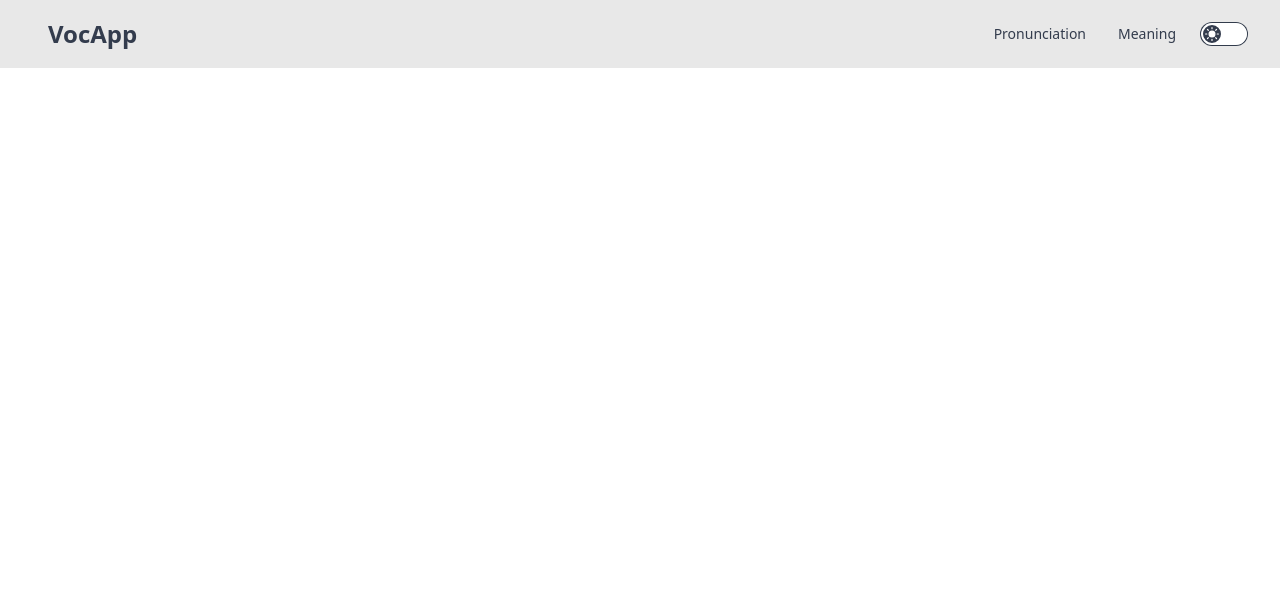
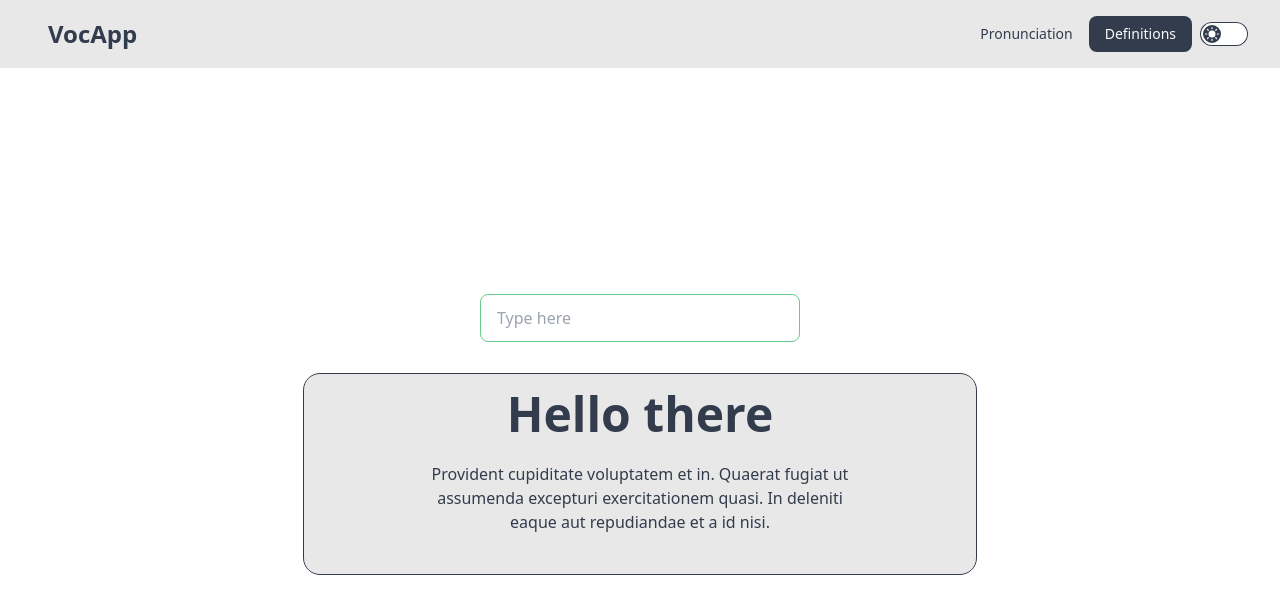
Before and after one commit to aliaydogdu105/vocapp, a React (Vite) app: page /definitions in a window 1280 px wide. Shown: the top 614 px of the page. Built offline with nearby package versions, Linux system fonts and the light colour scheme.

Commit message:
feat: add definitions page

```diff
--- /dev/null
+++ b/src/pages/DefinitionsPage.jsx
@@ -0,0 +1,27 @@
+import React from "react";
+
+const DefinitionsPage = () => {
+  return (
+    <div className="h-[calc(100vh-68px)] flex justify-center items-center flex-col gap-8">
+      <input
+        type="text"
+        placeholder="Type here"
+        className="input input-bordered input-primary w-full max-w-xs"
+      />
+      <div className="hero bg-base-200 max-w-2xl rounded-2xl outline outline-1">
+        <div className="hero-content text-center">
+          <div className="max-w-md">
+            <h1 className="text-5xl font-bold">Hello there</h1>
+            <p className="py-6">
+              Provident cupiditate voluptatem et in. Quaerat fugiat ut assumenda
+              excepturi exercitationem quasi. In deleniti eaque aut repudiandae
+              et a id nisi.
+            </p>
+          </div>
+        </div>
+      </div>
+    </div>
+  );
+};
+
+export default DefinitionsPage;
--- a/src/pages/MainLayoutPage.jsx
+++ b/src/pages/MainLayoutPage.jsx
@@ -3,6 +3,7 @@ import ThemeButton from "../components/ThemeButton";
 import { useState, useEffect } from "react";
 import PronunciationPage from "./PronunciationPage";
 import { NavLink, Route, Routes } from "react-router-dom";
+import DefinitionsPage from "./DefinitionsPage";
 
 const Navbar = () => {
   const [isdark, setIsdark] = useState(
@@ -61,7 +62,7 @@ const Navbar = () => {
                   <NavLink to="/pronunciation">Pronunciation</NavLink>
                 </li>
                 <li>
-                  <NavLink to="/meaning">Meaning</NavLink>
+                  <NavLink to="/definitions">Definitions</NavLink>
                 </li>
               </ul>
             </div>
@@ -71,6 +72,7 @@ const Navbar = () => {
           <Routes>
             <Route path="/" element={<PronunciationPage />} />
             <Route path="/pronunciation" element={<PronunciationPage />} />
+            <Route path="/definitions" element={<DefinitionsPage />} />
           </Routes>
         </div>
         <div className="drawer-side">
@@ -85,7 +87,7 @@ const Navbar = () => {
               <NavLink to="/pronunciation">Pronunciation</NavLink>
             </li>
             <li>
-              <NavLink to="/meaning">Meaning</NavLink>
+              <NavLink to="/definitions">Definitions</NavLink>
             </li>
           </ul>
         </div>
```
